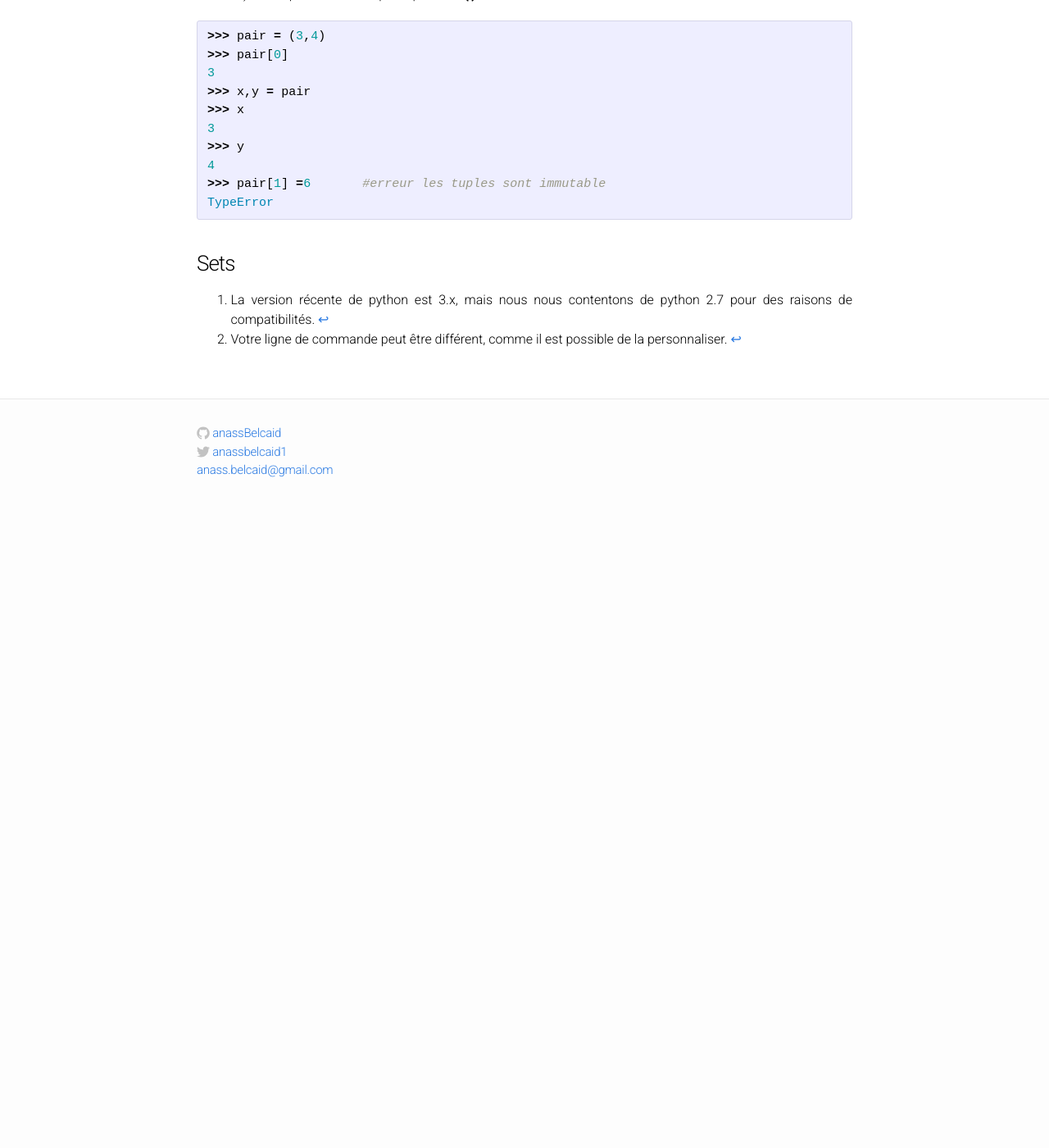
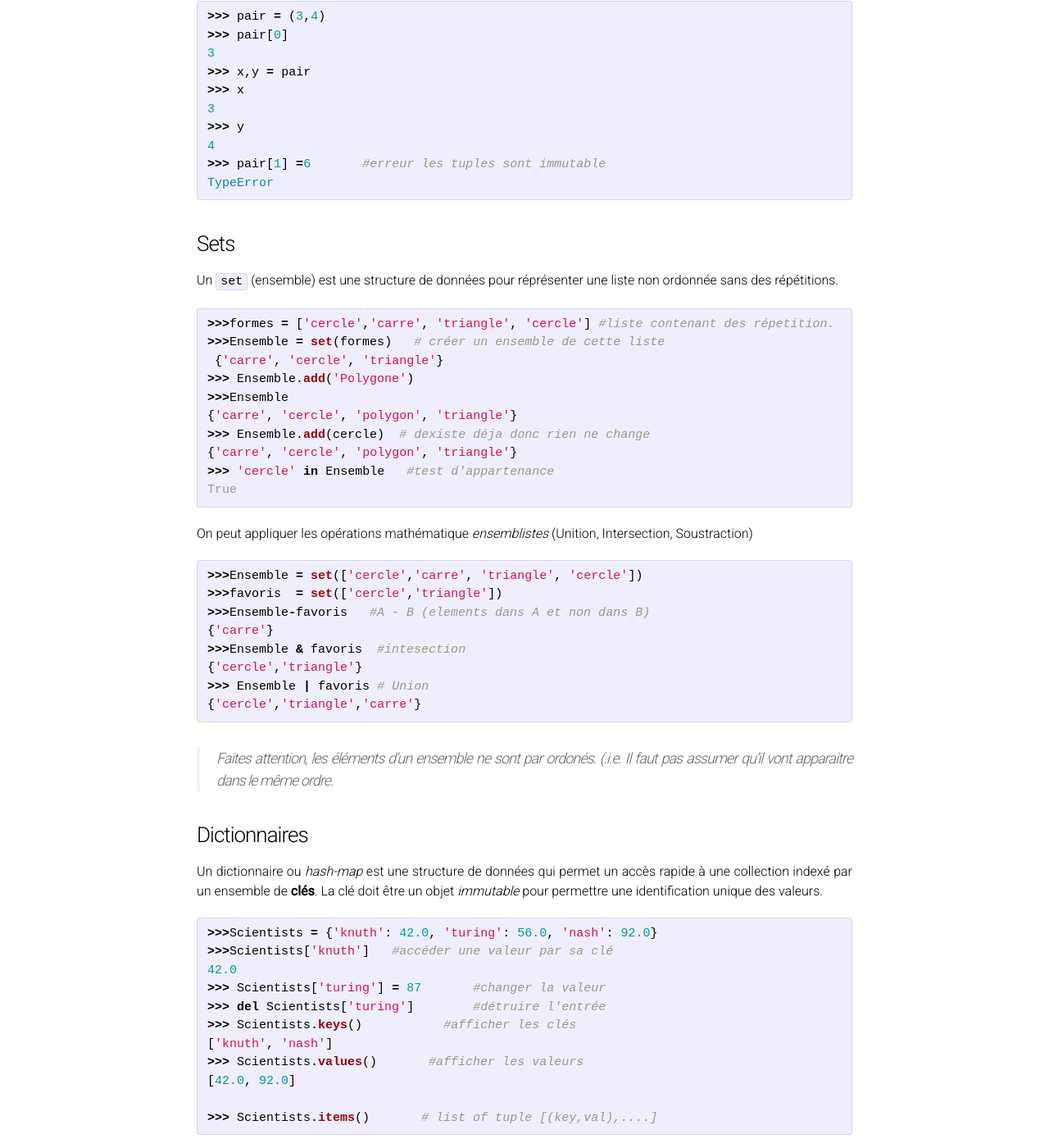
Before and after one commit to intelligenceartificielensaf/intelligenceartificielensaf.github.io, a Jekyll site: the page built from travaux_pratiques/introduction_python.md, in a window 1280 px wide and 1400 px high, scrolled down 5891 px. Shown: the whole window at 82% size. Built offline with Jekyll 4.4.1, drawn with Linux system fonts in a browser that asks for light colours; our own code applies the rules of GitHub Pages for plain Markdown files; before the commit the page ends 6521 px from its top, so only the background shows below that; some of the changed text lies outside the part shown.

Commit message:
tutorial python (2)

````diff
--- a/travaux_pratiques/introduction_python.md
+++ b/travaux_pratiques/introduction_python.md
@@ -305,12 +304,175 @@
 
 ### Sets
 
+Un `set` (ensemble) est une structure de données pour réprésenter une liste non
+ordonnée sans des répétitions.
+
+```python
+>>>formes = ['cercle','carre', 'triangle', 'cercle'] #liste contenant des répetition.
+>>>Ensemble = set(formes)   # créer un ensemble de cette liste
+ {'carre', 'cercle', 'triangle'}
+>>> Ensemble.add('Polygone')
+>>>Ensemble
+{'carre', 'cercle', 'polygon', 'triangle'}
+>>> Ensemble.add(cercle)  # dexiste déja donc rien ne change
+{'carre', 'cercle', 'polygon', 'triangle'}
+>>> 'cercle' in Ensemble   #test d'appartenance
+True
+```
+
+
+On peut appliquer les opérations mathématique *ensemblistes* (Unition,
+Intersection, Soustraction)
+
+```python
+>>>Ensemble = set(['cercle','carre', 'triangle', 'cercle'])
+>>>favoris  = set(['cercle','triangle'])
+>>>Ensemble-favoris   #A - B (elements dans A et non dans B)
+{'carre'}
+>>>Ensemble & favoris  #intesection
+{'cercle','triangle'}
+>>> Ensemble | favoris # Union
+{'cercle','triangle','carre'}
+```
+> Faites attention, les éléments d'un ensemble ne sont par ordonés. (.i.e. Il
+> faut pas assumer qu'il vont apparaitre dans le même ordre.
+
+### Dictionnaires
+Un dictionnaire ou *hash-map* est une structure de données qui permet un accès
+rapide à une collection indexé par un ensemble de **clés**. La clé doit être un
+objet *immutable*  pour permettre une identification unique des valeurs.
+
+
+```python
+>>>Scientists = {'knuth': 42.0, 'turing': 56.0, 'nash': 92.0}
+>>>Scientists['knuth']   #accéder une valeur par sa clé
+42.0
+>>> Scientists['turing'] = 87       #changer la valeur
+>>> del Scientists['turing']        #détruire l'entrée
+>>> Scientists.keys()           #afficher les clés
+['knuth', 'nash']
+>>> Scientists.values()       #afficher les valeurs
+[42.0, 92.0]
+
+>>> Scientists.items()       # list of tuple [(key,val),....]
+```
+
+> Exercice: Supposons qu'on veut envoyer un message par un code simple où
+> chaque lettre est codée par un entier qui représente sa position (i.e A=1,
+> B=2,....)
+> 1. Créer un dictionnaire pour codes cettres
+> 2. Afficher le code du message 'artificialintelligence'
 
 <a name='scripts'></a>
+Maintenant que vous avez accumulé les notions de bases de la syntaxe **python**.
+On peut écrire des programmes simples pour démontrer les capacités du langage
 
-<a name='indentation'></a>
+Changer le contenu du fichier `foreach.py` dans votre projet:
+```python
+# This is what a comment looks like
+fruits = ['apples','oranges','pears','bananas']
+for fruit in fruits:
+    print fruit + ' for sale'
+
+fruitPrices = {'apples': 2.00, 'oranges': 1.50, 'pears': 1.75}
+for fruit, price in fruitPrices.items():
+    if price < 2.00:
+        print '%s cost %f a pound' % (fruit, price)
+    else:
+        print fruit + ' are too expensive!'
+```
+
+Pour exécuter alors ce fichier, lancer la commande suivante:
+
+```python
+python foreach.py
+```
+
+Investiguer le contenu du fichier `listcomp.py` qui démontre la puissance des
+[lists  comprehension](https://docs.python.org/3/tutorial/datastructures.html#list-comprehensions)
+
+```python
+nums = [1,2,3,4,5,6]
+oddNums = [x for x in nums if x % 2 == 1]
+print oddNums
+oddNumsPlusOne = [x+1 for x in nums if x % 2 ==1]
+print oddNumsPlusOne
+```
+> Executer ce script, puis générer une liste comprhension qui garde qui, à
+> partir d'une liste il ne garde que les chaines ayant une longeur supérieure ou
+> égale à 5. Les chaines sauvegardées doivent être en lettre **miniscules**.
+> la solution est dans `listcomp2.py`
+
+
+### Fonctions
 <a name='functions'></a>
+
+Similaire à tous les langages de programmation, python vous permet de définir
+vos propres **fonctions**.
+
+
+```python
+fruitPrices = {'apples':2.00, 'oranges': 1.50, 'pears': 1.75}
+
+def buyFruit(fruit, numPounds):
+    if fruit not in fruitPrices:
+        print "Sorry we don't have %s" % (fruit)
+    else:
+        cost = fruitPrices[fruit] * numPounds
+        print "That'll be %f please" % (cost)
+
+# Main Function
+if __name__ == '__main__':
+    buyFruit('apples',2.4)
+    buyFruit('coconuts',2)
+```
+
+> Classique (exercice avancé ***) Ecire la fonction quicksort avec une
+> comprehension. Vous trouverez la solution dans `quickSort.py`
+
+#### Programmation Orienté Objet
 <a name='oop'></a>
+
+La majorité des questions des projet va vous demander de changer le contenu d'un
+fonction ou méthodes d'un objet.  Ainsi, dans cette section, nous présonterons
+une introduction simple à la programmation *orienté object* par python.
+
+```python
+class Rectangle:
+  def __init__(self,width):
+    """
+    Constructeur par une longueur
+    """
+    self.width = width
+
+  def get_width(self):
+    """
+    Renvoir la longueur du rectangle
+    """
+    return self.width
+
+  def  get_surface(self):
+    return self.width**2
+
+  def __str__(self):
+    return "Carre [width=%d]" %self.width
+```
+
+
+Cette classe définit un `Rectangle` avec un constcuteur, deux **getters** et une
+méthode pour convertir en **string**.
+
+#### Utiliser les objets:
+
+```python
+>>> A =Rectangle(4)
+>>> A.get_width
+4
+>>> A.get_surface()
+16
+>>> print A
+Carre [width=4]
+```
 
 [^1]: Votre ligne de commande peut être différent, comme il est possible de la personnaliser.
 
````
Also changed, not shown: other parts of travaux_pratiques/introduction_python.md (+0 -1 lines).
